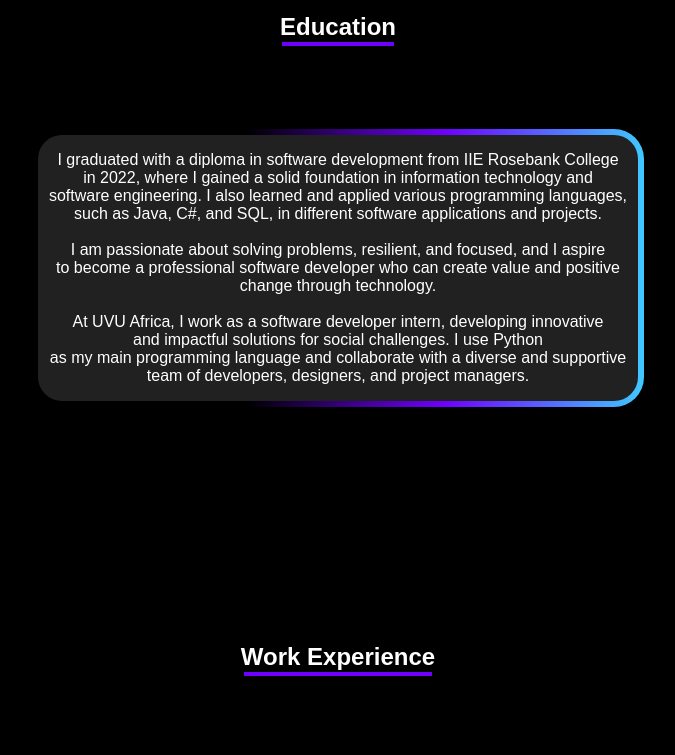
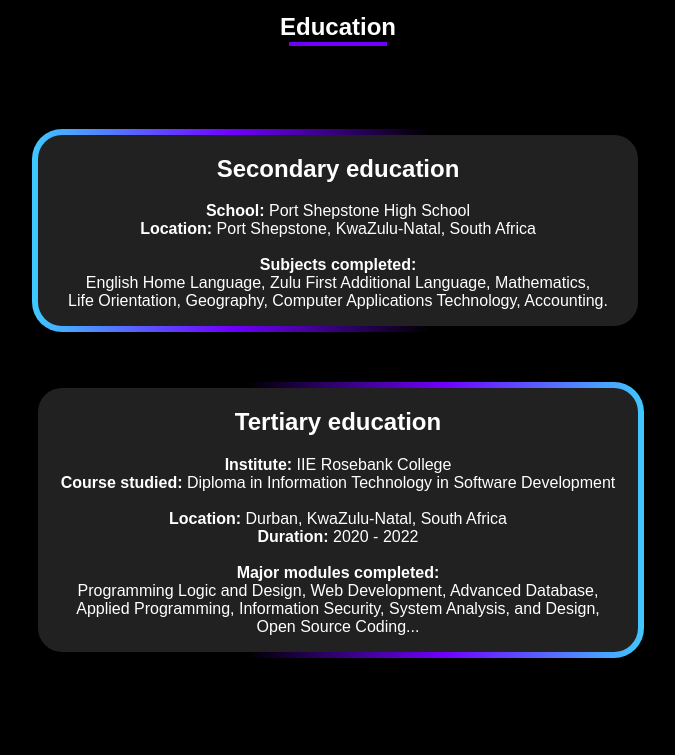
Before and after one commit to Lusa-mata/My-Portfolio, a plain HTML site: page index.html in a window 1280 px wide. Shown: the part 1200-1955 px from the top of the page, without its empty margins (302-977 px from the left). Drawn offline with Linux system fonts and the light colour scheme.

Commit message:
added education

```diff
--- a/index.html
+++ b/index.html
@@ -118,22 +118,41 @@
         </section>
     </div>
     <br>
+
+    <div class="card3">
+
+        <h2 style="text-align: center;"> Secondary education</h1>
+
+        <p style="text-align: center;">
+        <b>School:</b> Port Shepstone High School <br>
+        <b>Location:</b> Port Shepstone, KwaZulu-Natal, South Africa <br>
+          <br>
+
+        <b>Subjects completed:<br></b> English Home Language, Zulu First Additional Language,
+        Mathematics,<br> Life Orientation, Geography, Computer Applications Technology, Accounting.
+        </p>
+
+        </div>
+
+
+
+
+
+
     <div class="card4">
 
+        <h2 style="text-align: center;"> Tertiary education</h1>
+
         <p style="text-align: center;">
-            I graduated with a diploma in software development from IIE Rosebank College <br>
-            in 2022, where I gained a solid foundation in information technology and <br>
-            software engineering. I also learned and applied various programming languages, <br>
-            such as Java, C#, and SQL, in different software applications and projects. <br><br>
-            I am passionate about solving problems, resilient, and focused, and I aspire <br>
-            to become a professional software developer who can create value and positive <br>
-            change through technology. <br><br>
+        <b>Institute:</b> IIE Rosebank College <br>
+        <b>Course studied:</b> Diploma in Information Technology in Software Development <br><br>
+        <b>Location:</b> Durban, KwaZulu-Natal, South Africa <br>
+        <b>Duration:</b> 2020 - 2022 <br><br>
 
-            At UVU Africa, I work as a software developer intern, developing innovative <br>
-            and impactful solutions for social challenges. I use Python <br>
-            as my main programming language and collaborate with a diverse and supportive <br>
-            team of developers, designers, and project managers.
-            </p>
+        <b>Major modules completed:<br></b> Programming Logic and Design, Web Development,
+        Advanced Database,<br> Applied Programming, Information Security, System Analysis,
+        and Design, <br>Open Source Coding...
+        </p>
 
         </div>
     <br>
```
